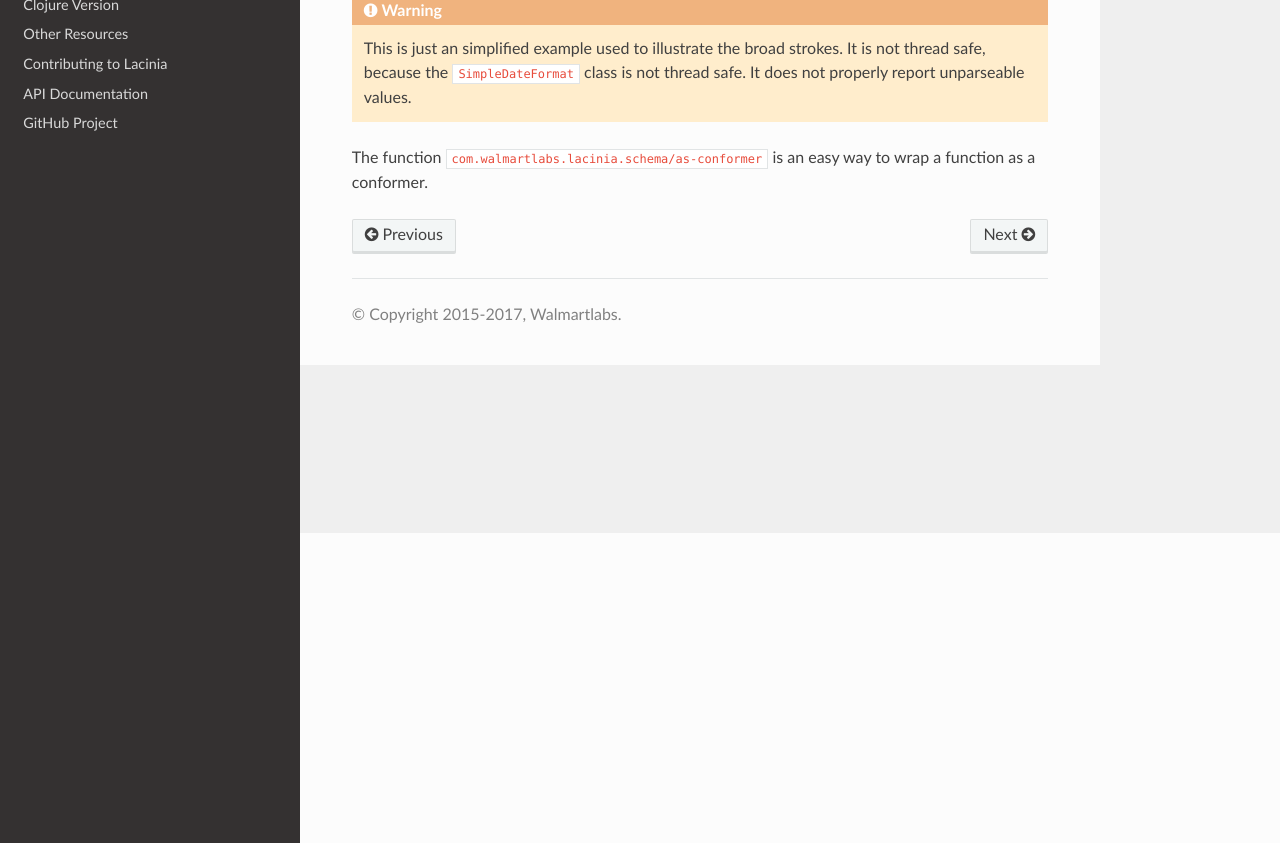
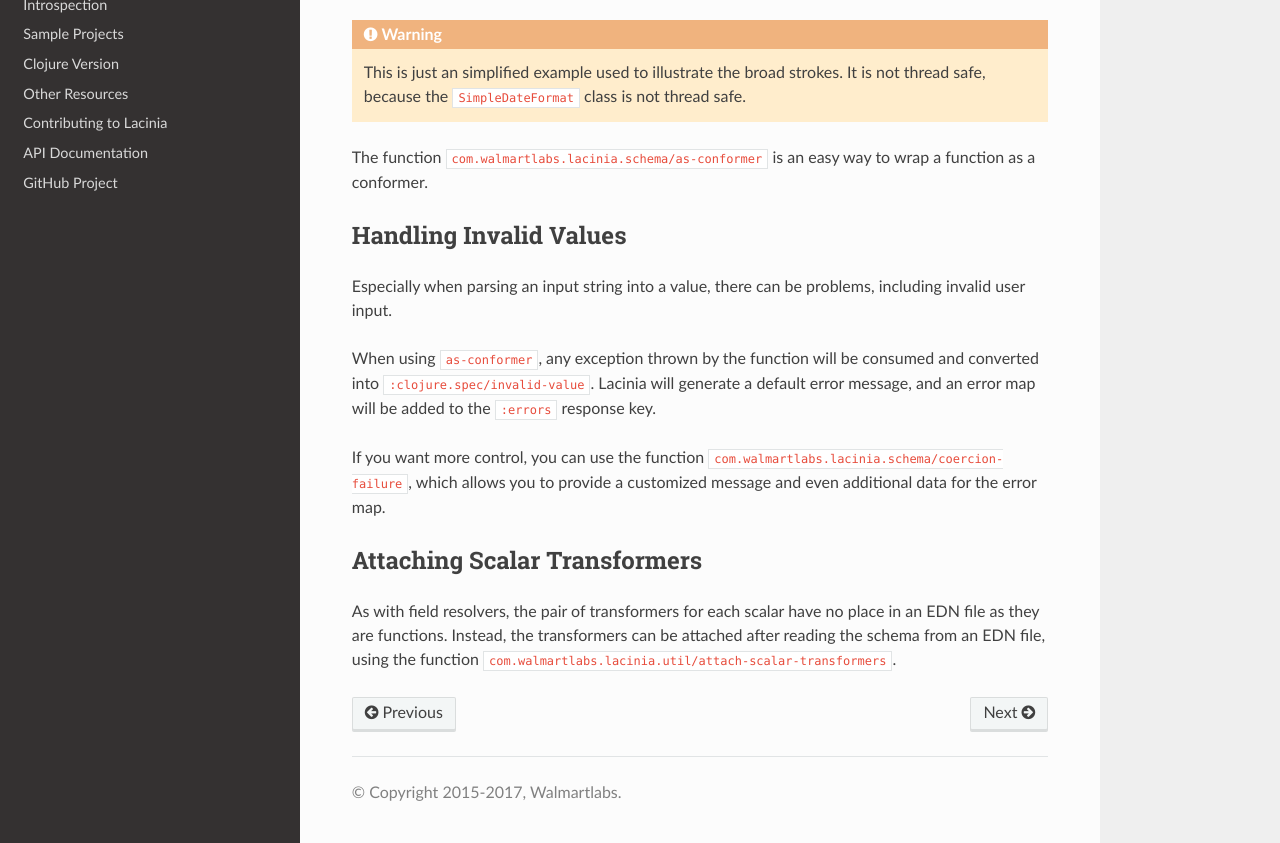
Before and after one commit to walmartlabs/lacinia, a Sphinx documentation site: the page built from docs/custom-scalars.rst, in a window 1280 px wide and 1400 px high, scrolled down 310 px, cut to the strip 557-1400 px from the top of the window. Built offline with Sphinx 7.4.7 and the Read the Docs theme 2.0.0, drawn with Linux system fonts in a browser that asks for light colours; some of the changed text lies outside the part shown.

Commit message:
Tweak some code and add documentation

```diff
--- a/docs/custom-scalars.rst
+++ b/docs/custom-scalars.rst
@@ -34,7 +34,24 @@
 .. warning::
 
    This is just an simplified example used to illustrate the broad strokes. It is not thread safe, because
-   the ``SimpleDateFormat`` class is not thread safe. It does not properly report
-   unparseable values.
+   the ``SimpleDateFormat`` class is not thread safe.
 
 The function ``com.walmartlabs.lacinia.schema/as-conformer`` is an easy way to wrap a function as a conformer.
+
+Handling Invalid Values
+-----------------------
+
+Especially when parsing an input string into a value, there can be problems, including invalid user input.
+
+When using ``as-conformer``, any exception thrown by the function will be consumed and converted into ``:clojure.spec/invalid-value``.
+Lacinia will generate a default error message, and an error map will be added to the ``:errors`` response key.
+
+If you want more control, you can use the function ``com.walmartlabs.lacinia.schema/coercion-failure``, which allows you
+to provide a customized message and even additional data for the error map.
+
+Attaching Scalar Transformers
+-----------------------------
+
+As with field resolvers, the pair of transformers for each scalar have no place in an EDN file as they are functions.
+Instead, the transformers can be attached after reading the schema from an EDN file, using the function
+``com.walmartlabs.lacinia.util/attach-scalar-transformers``.
```
Also changed, not shown: other parts of docs/custom-scalars.rst (+1 -1 lines), 1 other file.
